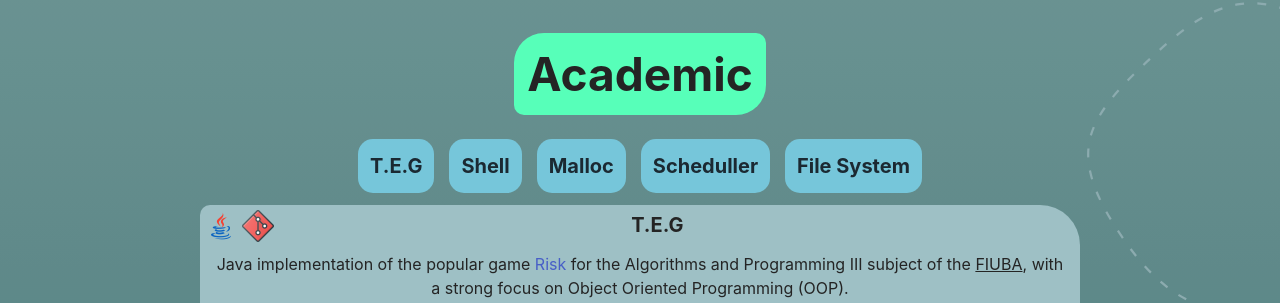
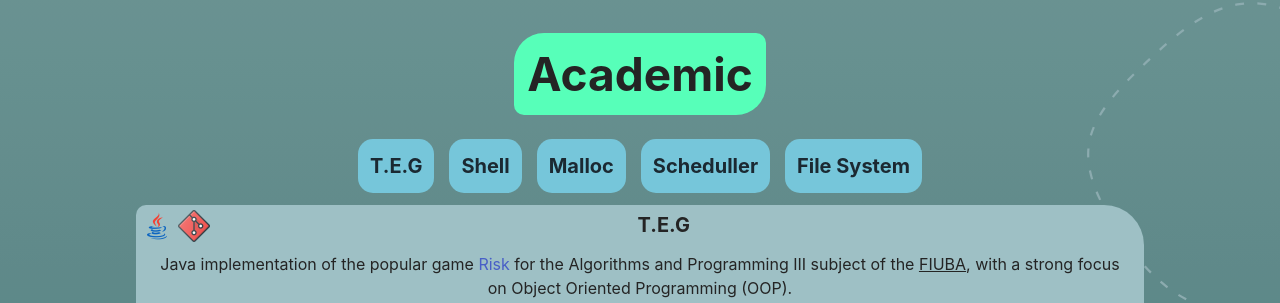
Before and after one commit to AlePaff/alepaff.github.io, a plain HTML site: page index.html in a window 1280 px wide. Shown: the part 851-1154 px from the top of the page. Drawn offline with nearby package versions, Linux system fonts and the light colour scheme.

Commit message:
margin general

```diff
--- a/styles.scss
+++ b/styles.scss
@@ -147,7 +147,7 @@ hr {
 
 
 .projects{
-    margin: 0 $margin-general 0 $margin-general;
+    margin: 0 10px 0 10px;
 }
 
 /* ==== items a cada uno de los proyectos ==== */
```
Also changed, not shown: styles.css.
